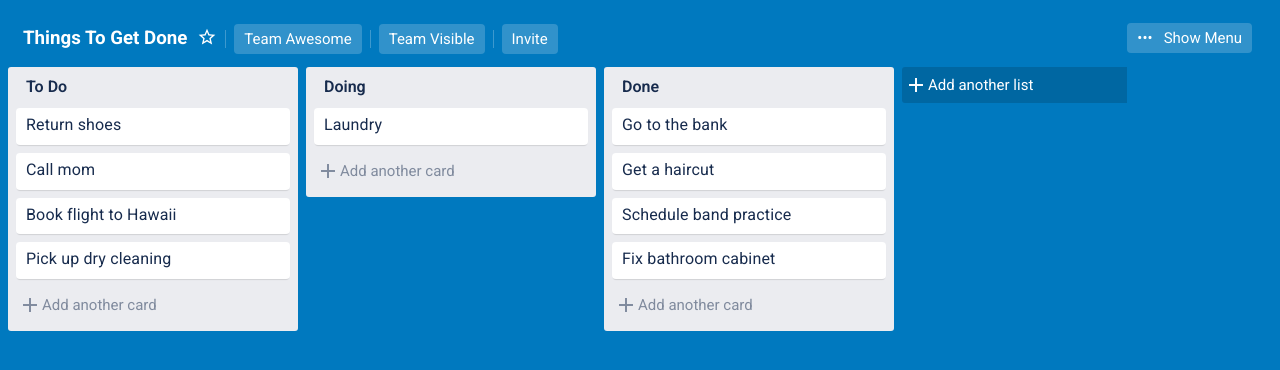
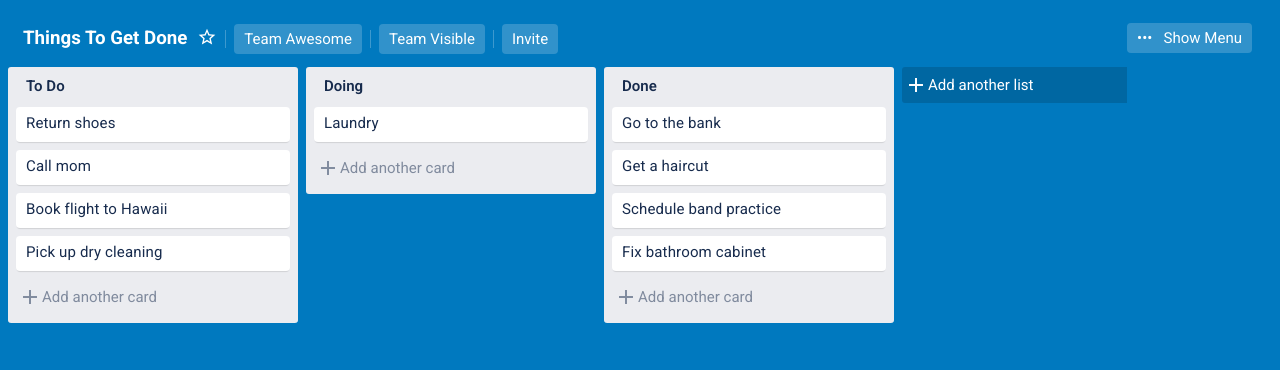
Before and after one commit to mo7o/trello, a React (Create React App) app: page / in a window 1280 px wide. Shown: the top 370 px of the page. Built offline with nearby package versions, Linux system fonts and the light colour scheme.

Commit message:
minor fix

```diff
--- a/src/components/App.scss
+++ b/src/components/App.scss
@@ -5,7 +5,7 @@ body {
 }
 
 p {
-  font-size: 15px;
+  font-size: 0.94rem !important;
   font-weight: 400;
 }
 
--- a/src/components/Menu/Menu.scss
+++ b/src/components/Menu/Menu.scss
@@ -23,7 +23,7 @@
     p {
       margin: 0;
       padding: 0 0 15px 0;
-      font-size: 20px;
+      font-size: 20px !important;
       font-weight: 500;
     }
   }
```
